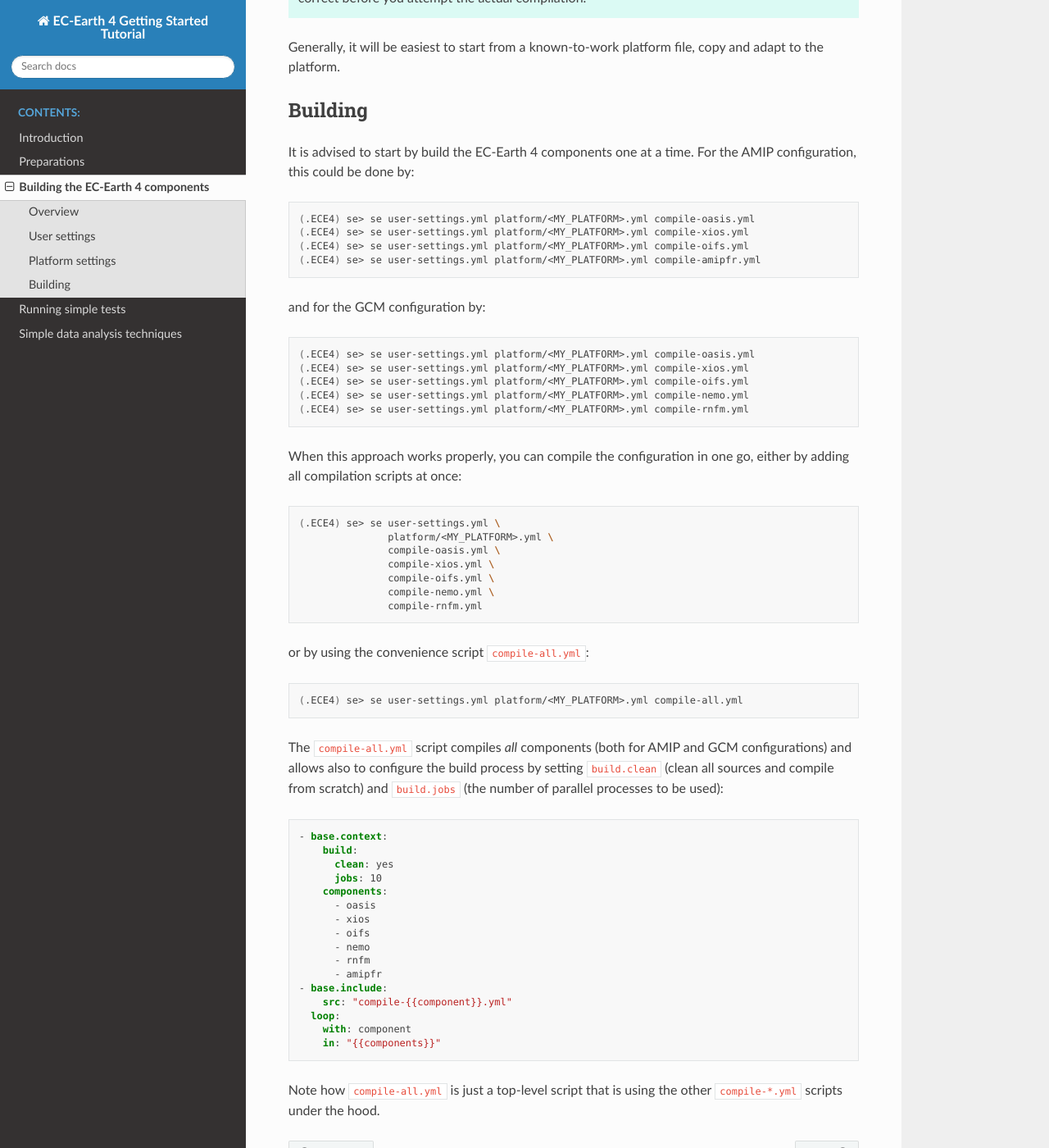
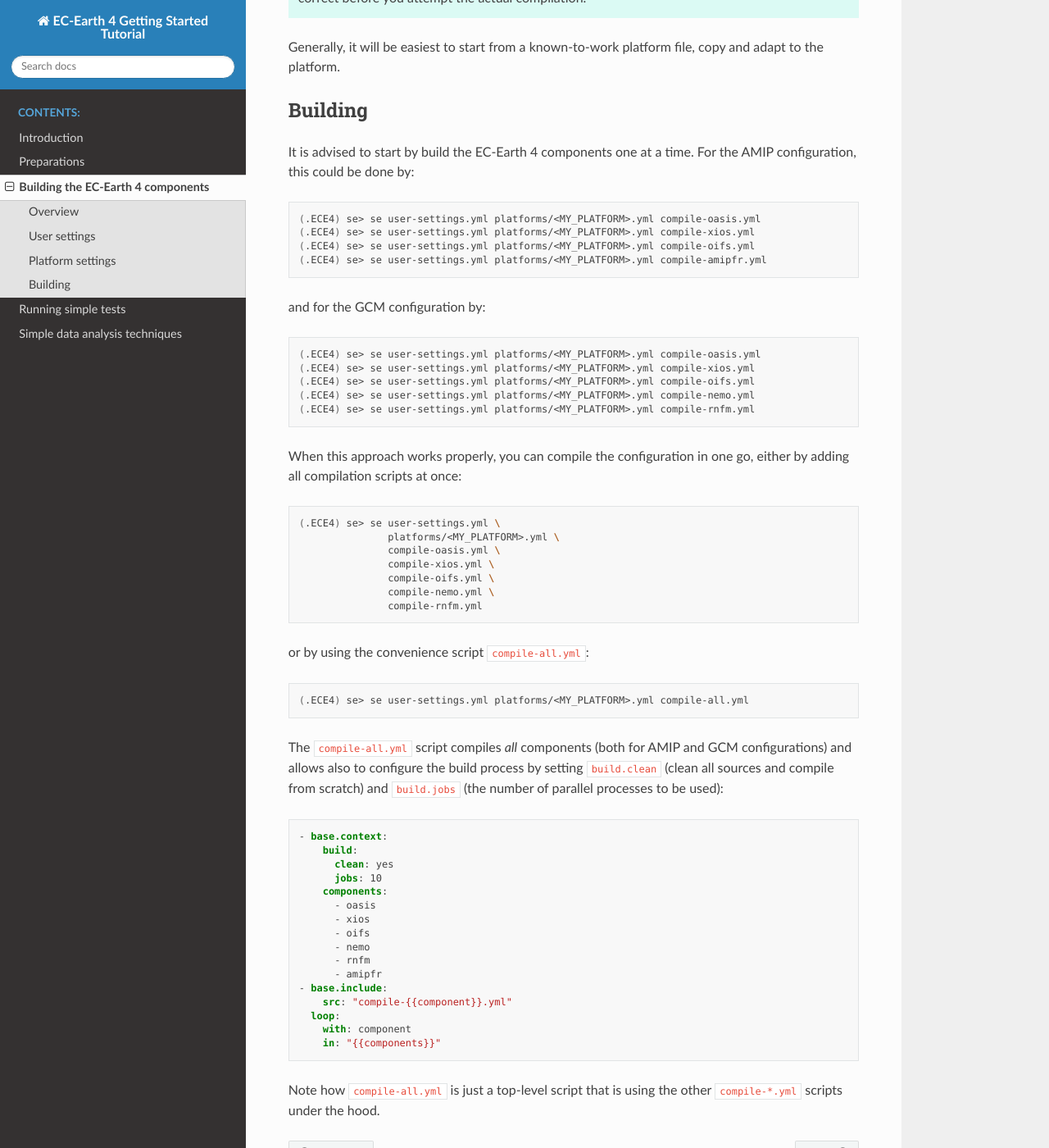
Before and after one commit to EC-Earth/ec-earth-4-tutorial, a Sphinx documentation site: the page built from source/building.rst, in a window 1280 px wide and 1400 px high, scrolled down 4178 px. Shown: the whole window at 82% size. Built offline with Sphinx 7.4.7 and the Read the Docs theme 2.0.0, drawn with Linux system fonts in a browser that asks for light colours; some of the changed text lies outside the part shown.

Commit message:
Add missing "s" in sources/se/platforms

```diff
--- a/source/building.rst
+++ b/source/building.rst
@@ -76,7 +76,7 @@ The basic approach for building the |ece4| components, will be to call the
 scripts for user settings, the platform settings and the actual compilation
 commands in one go::
 
-    (.ECE4) se> se user-settings.yml platform/<MY_PLATFORM>.yml compile-<COMPONENT>.yml
+    (.ECE4) se> se user-settings.yml platforms/<MY_PLATFORM>.yml compile-<COMPONENT>.yml
 
 .. note:: It is important to always include the user and platform settings
           scripts in every compilation! The settings are not magically stored
@@ -213,20 +213,20 @@ AMIP configuration, this could be done by:
 
 .. code-block:: bash
 
-    (.ECE4) se> se user-settings.yml platform/<MY_PLATFORM>.yml compile-oasis.yml
-    (.ECE4) se> se user-settings.yml platform/<MY_PLATFORM>.yml compile-xios.yml
-    (.ECE4) se> se user-settings.yml platform/<MY_PLATFORM>.yml compile-oifs.yml
-    (.ECE4) se> se user-settings.yml platform/<MY_PLATFORM>.yml compile-amipfr.yml
+    (.ECE4) se> se user-settings.yml platforms/<MY_PLATFORM>.yml compile-oasis.yml
+    (.ECE4) se> se user-settings.yml platforms/<MY_PLATFORM>.yml compile-xios.yml
+    (.ECE4) se> se user-settings.yml platforms/<MY_PLATFORM>.yml compile-oifs.yml
+    (.ECE4) se> se user-settings.yml platforms/<MY_PLATFORM>.yml compile-amipfr.yml
 
 and for the GCM configuration by:
 
 .. code-block:: bash
 
-    (.ECE4) se> se user-settings.yml platform/<MY_PLATFORM>.yml compile-oasis.yml
-    (.ECE4) se> se user-settings.yml platform/<MY_PLATFORM>.yml compile-xios.yml
-    (.ECE4) se> se user-settings.yml platform/<MY_PLATFORM>.yml compile-oifs.yml
-    (.ECE4) se> se user-settings.yml platform/<MY_PLATFORM>.yml compile-nemo.yml
-    (.ECE4) se> se user-settings.yml platform/<MY_PLATFORM>.yml compile-rnfm.yml
+    (.ECE4) se> se user-settings.yml platforms/<MY_PLATFORM>.yml compile-oasis.yml
+    (.ECE4) se> se user-settings.yml platforms/<MY_PLATFORM>.yml compile-xios.yml
+    (.ECE4) se> se user-settings.yml platforms/<MY_PLATFORM>.yml compile-oifs.yml
+    (.ECE4) se> se user-settings.yml platforms/<MY_PLATFORM>.yml compile-nemo.yml
+    (.ECE4) se> se user-settings.yml platforms/<MY_PLATFORM>.yml compile-rnfm.yml
 
 When this approach works properly, you can compile the configuration in one go,
 either by adding all compilation scripts at once:
@@ -234,7 +234,7 @@ either by adding all compilation scripts at once:
 .. code-block:: bash
 
     (.ECE4) se> se user-settings.yml \
-                   platform/<MY_PLATFORM>.yml \
+                   platforms/<MY_PLATFORM>.yml \
                    compile-oasis.yml \
                    compile-xios.yml \
                    compile-oifs.yml \
@@ -245,7 +245,7 @@ or by using the convenience script ``compile-all.yml``:
 
 .. code-block:: bash
 
-    (.ECE4) se> se user-settings.yml platform/<MY_PLATFORM>.yml compile-all.yml
+    (.ECE4) se> se user-settings.yml platforms/<MY_PLATFORM>.yml compile-all.yml
 
 The ``compile-all.yml`` script compiles *all* components (both for AMIP and GCM
 configurations) and allows also to configure the build process by setting
```
